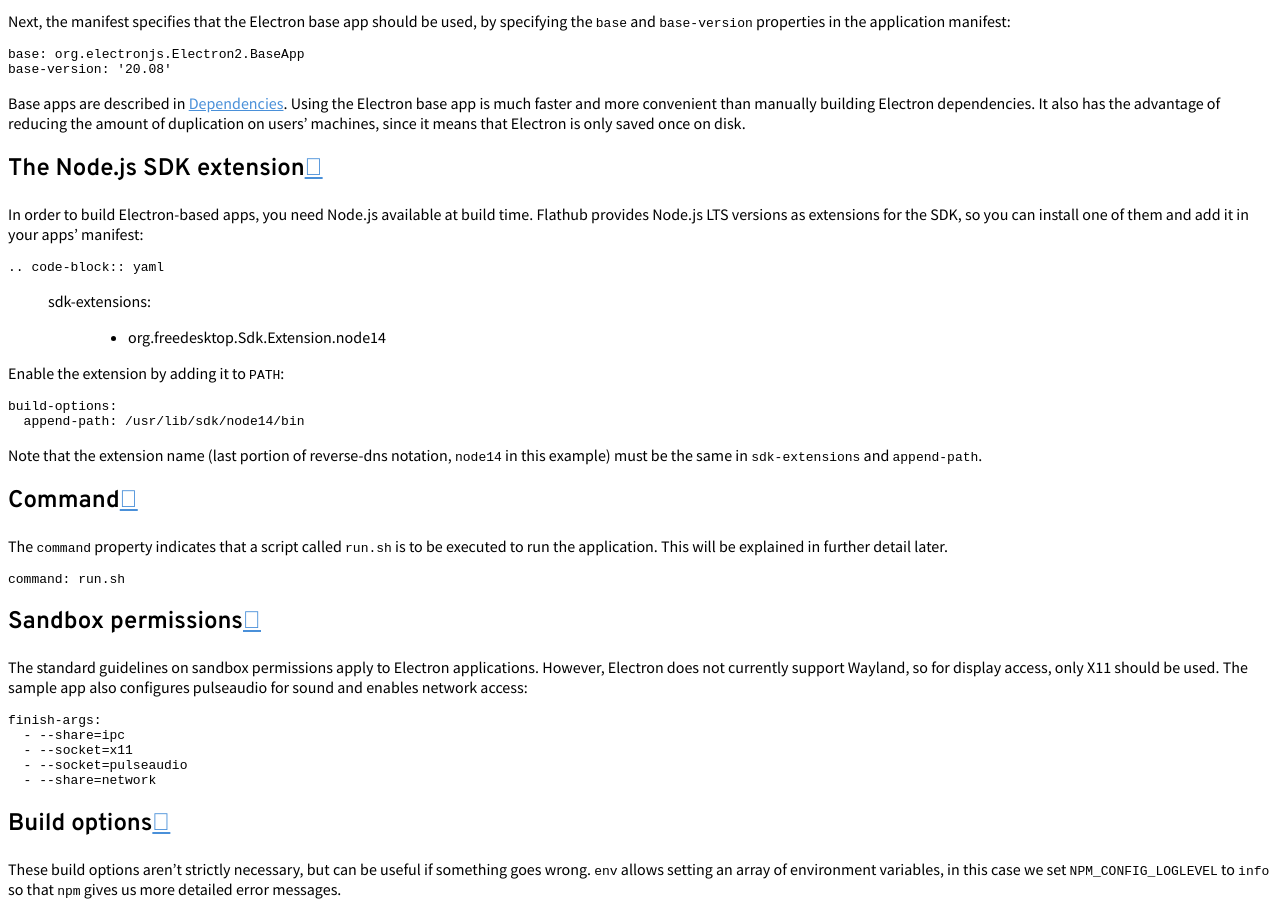
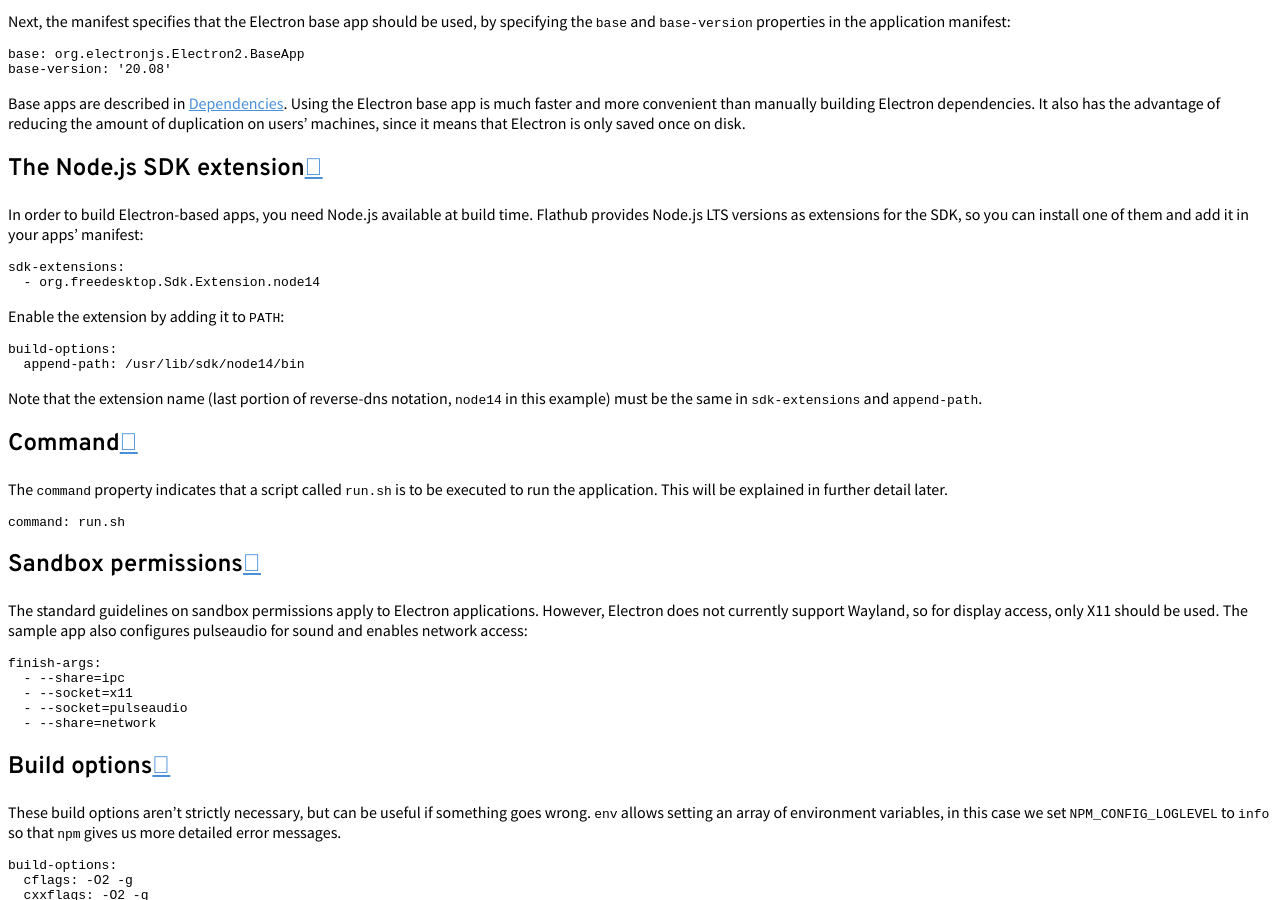
Before and after one commit to flatpak/flatpak-docs, a Sphinx documentation site: the page built from docs/electron.rst, in a window 1280 px wide and 900 px high, scrolled down 1603 px. Built offline with Sphinx 7.4.7 and the Read the Docs theme 2.0.0, drawn with Linux system fonts in a browser that asks for light colours.

Commit message:
electron: Fix code block markup

```diff
--- a/docs/electron.rst
+++ b/docs/electron.rst
@@ -77,7 +77,7 @@ The Node.js SDK extension
 
 In order to build Electron-based apps, you need Node.js available at build time.
 Flathub provides Node.js LTS versions as extensions for the SDK, so you can
-install one of them and add it in your apps' manifest::
+install one of them and add it in your apps' manifest:
 
 .. code-block:: yaml
 
```
